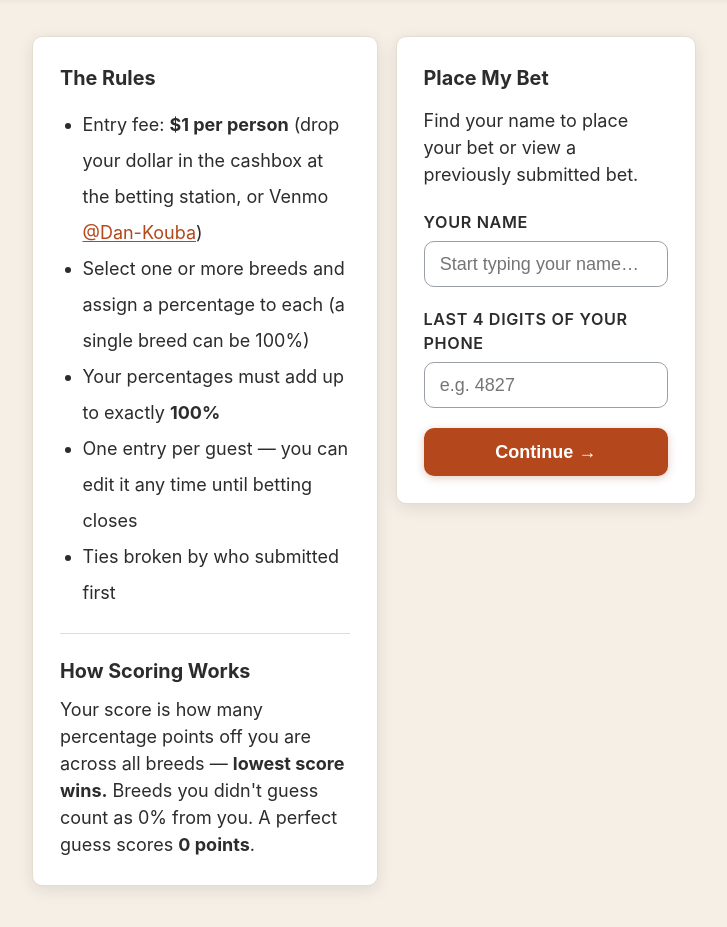
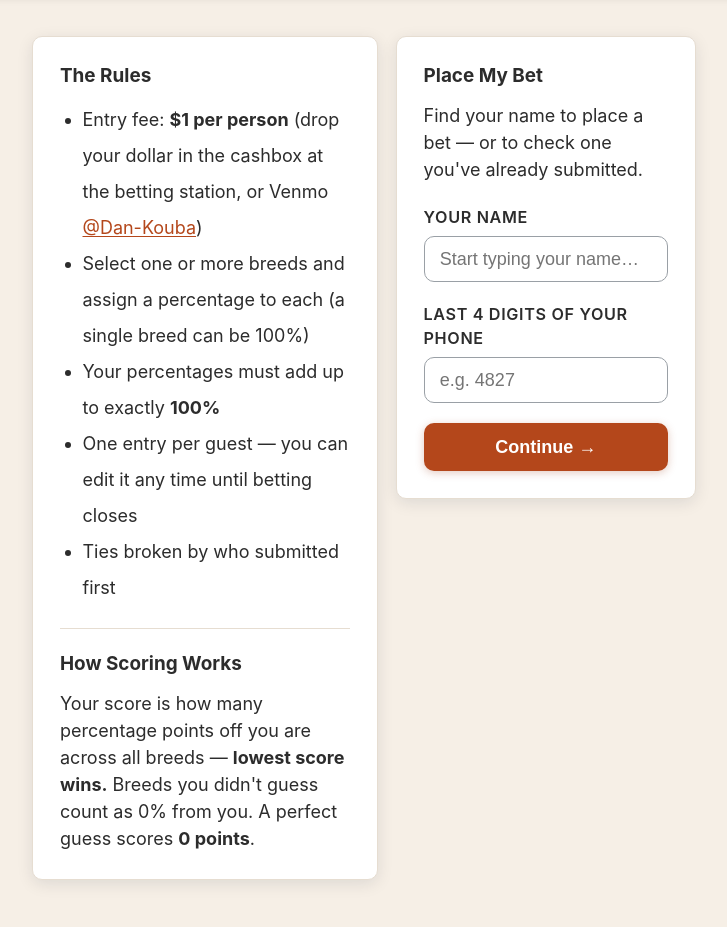
Before and after one commit to Ductapemaster/sparky-dog-bet, a Flask app: page /bet in a window 1280 px wide. Shown: the part 72-999 px from the top of the page, without its empty margins (276-1003 px from the left). After the commit the page ends 956 px from the top, so only its background shows below. Run offline with Flask 3, Linux system fonts and the light colour scheme; data comes from the database, SQL or seed files in the repository; data that the repository does not hold is empty.

Commit message:
Bet page polish: full-height rules, warm copy, consistent titles
- Kiosk bet page is a full-height shell like About: the rules card fills
  the left column (--kvh published globally from base.html), the right
  #bet-panel scrolls. Cash/Venmo boxes restored to the larger size.
- Bet Placed view auto-logout countdown 10s -> 30s so a returning guest
  has time to read their submission; global idle watchdog stays 90s.
- Gas-pump "Bet locked in" confirmation capped to leaderboard width
  (.bet-confirm, centered) instead of full-bleed.
- Warmer logged-in copy ("Welcome, {first}! ... Good luck!").
- Shared .card-title (1.05rem/700) standardizes titles across the bet
  and leaderboard cards.

Co-Authored-By: Claude Opus 4.8 <noreply@anthropic.com>

```diff
--- a/app/static/style.css
+++ b/app/static/style.css
@@ -828,14 +828,25 @@ html.kiosk .photos-scroll-hint .arrow {
     align-items: start;
   }
 }
-/* Density compression of the rules card — kiosk-only, so it fits one iPad screen
-   without scroll. !important beats the markup's inline styles. */
-html.kiosk .bet-info .card { margin-bottom: 0.85rem !important; }
-html.kiosk .bet-info ul { line-height: 1.5 !important; margin: 0 !important; }
-html.kiosk .bet-info ul li { margin-bottom: 0.1rem; }
-html.kiosk .bet-info hr { margin: 0.7rem 0 !important; }
-html.kiosk .bet-info h3 { font-size: 1rem !important; margin-bottom: 0.45rem !important; }
-html.kiosk .bet-info p { font-size: 0.92rem; }
+/* Kiosk bet page is a full-height shell like About: the rules card fills the
+   screen on the left, and the right panel (#bet-panel) is the lone scroll region.
+   Scoped with :has(.bet-layout) so the gas-pump confirmation (no .bet-layout)
+   keeps normal flow. */
+html.kiosk:has(.bet-layout),
+html.kiosk body:has(.bet-layout) { height: var(--kvh, 100svh); overflow: hidden; }
+html.kiosk body:has(.bet-layout) { display: flex; flex-direction: column; }
+html.kiosk body:has(.bet-layout) .main { flex: 1; min-height: 0; overflow: hidden; }
+html.kiosk:has(.bet-layout) .bet-layout { height: 100%; align-items: stretch; }
+html.kiosk .bet-info { height: 100%; min-height: 0; }
+html.kiosk .bet-info > .card { height: 100%; overflow-y: auto; margin-bottom: 0 !important; }
+html.kiosk .bet-panel { height: 100%; min-height: 0; overflow-y: auto; }
+
+/* The "bet locked in" confirmation isn't full-bleed — cap it to the leaderboard
+   width and centre it. */
+.bet-confirm { max-width: 820px; margin: 0 auto; }
+
+/* Consistent card title size across guest-facing cards (bet, leaderboard). */
+.card-title { font-size: 1.05rem; font-weight: 700; line-height: 1.3; margin: 0 0 0.75rem; }
 
 /* Leaderboard is a single card, so it keeps comfortable side margins (centered,
    capped width) rather than stretching across the full-width kiosk container. */
--- a/app/templates/base.html
+++ b/app/templates/base.html
@@ -34,6 +34,20 @@
   </main>
   {% if kiosk %}
   <style>html, body { overscroll-behavior: none; }</style>
+  {# Publish the REAL visible viewport height (--kvh) for every kiosk page so the
+     full-height shells (About bio, bet rules) fill exactly to the bottom.
+     visualViewport.height excludes the Safari toolbar; innerHeight is the fallback. #}
+  <script>
+  (function () {
+    var root = document.documentElement;
+    function vh() { return (window.visualViewport && window.visualViewport.height) || window.innerHeight; }
+    function setVH() { root.style.setProperty('--kvh', Math.round(vh()) + 'px'); }
+    setVH();
+    window.addEventListener('resize', setVH);
+    window.addEventListener('orientationchange', setVH);
+    if (window.visualViewport) window.visualViewport.addEventListener('resize', setVH);
+  })();
+  </script>
   {# Deliberately low-key: reads "Kiosk mode" until hovered/focused, when it
      reveals an "Exit" button. Keeps the exit non-obvious to casual guests. #}
   <a href="{{ url_for('main.kiosk', exit=1) }}" class="kiosk-pill" aria-label="Exit kiosk mode">
--- a/app/templates/bet.html
+++ b/app/templates/bet.html
@@ -4,7 +4,7 @@
 {% macro scoring_block() %}
   {# Scoring lives at the bottom of the single Rules card (see rules_block). #}
   <hr style="border:none; border-top:1px solid var(--border); margin:1.25rem 0;">
-  <h3 style="font-size:1.1rem; font-weight:700; margin-bottom:0.5rem;">How Scoring Works</h3>
+  <h3 class="card-title">How Scoring Works</h3>
   <p>
     Your score is how many percentage points off you are across all breeds — <strong>lowest score wins.</strong>
     Breeds you didn't guess count as 0% from you. A perfect guess scores <strong>0 points</strong>.
@@ -12,30 +12,30 @@
 {% endmacro %}
 {% macro rules_block() %}
 <div class="card" style="margin-bottom:1.25rem;">
-  <h3 style="font-size:1.1rem; font-weight:700; margin-bottom:0.75rem;">The Rules</h3>
+  <h3 class="card-title">The Rules</h3>
   {% if kiosk %}
-  <p style="margin-bottom:0.55rem;"><strong>Entry fee: $1 per person</strong> — pick whichever is easiest:</p>
-  <div style="display:flex; gap:0.6rem; margin-bottom:0.7rem; flex-wrap:wrap; align-items:stretch;">
+  <p style="margin-bottom:0.75rem;"><strong>Entry fee: $1 per person</strong> — pick whichever is easiest:</p>
+  <div style="display:flex; gap:0.75rem; margin-bottom:1rem; flex-wrap:wrap; align-items:stretch;">
     {# ── Cash option ── #}
-    <div style="flex:1 1 150px; border:1px solid var(--border); border-radius:14px; padding:0.65rem 0.6rem; text-align:center; display:flex; flex-direction:column; align-items:center; justify-content:flex-start;">
-      <div style="flex:1; display:flex; align-items:center; justify-content:center; margin-bottom:0.4rem;">
-        <div style="position:relative; width:100px; height:62px; background:#dcfce7; border:2px solid #16a34a; border-radius:9px; display:flex; align-items:center; justify-content:center;">
-          <div style="width:32px; height:32px; border-radius:50%; background:#ffffff; border:2px solid #16a34a; display:flex; align-items:center; justify-content:center; color:#15803d; font-weight:700; font-size:17px; line-height:1;">$</div>
-          <span style="position:absolute; left:8px; top:50%; transform:translateY(-50%); width:6px; height:6px; border-radius:50%; background:#16a34a;"></span>
-          <span style="position:absolute; right:8px; top:50%; transform:translateY(-50%); width:6px; height:6px; border-radius:50%; background:#16a34a;"></span>
+    <div style="flex:1 1 150px; border:1px solid var(--border); border-radius:14px; padding:1.1rem 0.75rem; text-align:center; display:flex; flex-direction:column; align-items:center; justify-content:flex-start;">
+      <div style="flex:1; display:flex; align-items:center; justify-content:center; margin-bottom:0.6rem;">
+        <div style="position:relative; width:128px; height:82px; background:#dcfce7; border:2px solid #16a34a; border-radius:11px; display:flex; align-items:center; justify-content:center;">
+          <div style="width:42px; height:42px; border-radius:50%; background:#ffffff; border:2px solid #16a34a; display:flex; align-items:center; justify-content:center; color:#15803d; font-weight:700; font-size:22px; line-height:1;">$</div>
+          <span style="position:absolute; left:10px; top:50%; transform:translateY(-50%); width:7px; height:7px; border-radius:50%; background:#16a34a;"></span>
+          <span style="position:absolute; right:10px; top:50%; transform:translateY(-50%); width:7px; height:7px; border-radius:50%; background:#16a34a;"></span>
         </div>
       </div>
       <div style="font-weight:700;">Pay with cash</div>
-      <p class="muted" style="font-size:0.75rem; margin-top:0.15rem;">Drop $1 in the cash box</p>
+      <p class="muted" style="font-size:0.85rem; margin-top:0.25rem;">Drop $1 in the cash box</p>
     </div>
     {# ── Venmo option ── #}
-    <div style="flex:1 1 150px; border:1px solid var(--border); border-radius:14px; padding:0.65rem 0.6rem; text-align:center; display:flex; flex-direction:column; align-items:center; justify-content:flex-start;">
-      <div style="flex:1; display:flex; align-items:center; justify-content:center; margin-bottom:0.4rem;">
+    <div style="flex:1 1 150px; border:1px solid var(--border); border-radius:14px; padding:1.1rem 0.75rem; text-align:center; display:flex; flex-direction:column; align-items:center; justify-content:flex-start;">
+      <div style="flex:1; display:flex; align-items:center; justify-content:center; margin-bottom:0.6rem;">
         <img src="{{ url_for('main.venmo_qr') }}" alt="Scan this code to pay with Venmo"
-             style="width:94px; height:94px; image-rendering:pixelated;">
+             style="width:130px; height:130px; image-rendering:pixelated;">
       </div>
       <div style="font-weight:700;">Pay with Venmo</div>
-      <p class="muted" style="font-size:0.75rem; margin-top:0.15rem;">Scan this code with your phone</p>
+      <p class="muted" style="font-size:0.85rem; margin-top:0.25rem;">Scan this code with your phone</p>
     </div>
   </div>
   <ul style="padding-left:1.25rem; line-height:2;">
@@ -60,12 +60,14 @@
 {# ── Kiosk: gas-pump confirmation after a NEW bet — the ONE full-width state.
    bet.js detects the missing #bet-panel and swaps the whole <main> for it. ── #}
 {% if kiosk_thanks %}
+<div class="bet-confirm">
 <div class="card" style="text-align:center; margin-bottom:1.25rem;">
   <div style="font-size:2.5rem; margin-bottom:0.5rem;">✅</div>
-  <h3 style="margin-bottom:0.5rem;">Bet locked in — thanks!</h3>
+  <h3 class="card-title" style="text-align:center;">Bet locked in — thanks!</h3>
   <p class="muted" style="margin-bottom:1.25rem;">Your entry is in. Tap below or hand the iPad back when you're done.</p>
   <a href="{{ url_for('main.about') }}" class="btn btn-primary btn-full"
      data-countdown-href="{{ url_for('main.about') }}" data-countdown-seconds="10" data-countdown-label="I'm done">I'm done</a>
+</div>
 </div>
 
 {% else %}
@@ -109,7 +111,7 @@
   {% endif %}
 
   <div class="card" style="margin-bottom:1.25rem;">
-    <h3 style="font-size:1rem; font-weight:700; margin-bottom:1rem;">Your Breed Breakdown</h3>
+    <h3 class="card-title">Your Breed Breakdown</h3>
     <table>
       <thead>
         <tr><th>Breed</th><th style="text-align:right;">Percentage</th></tr>
@@ -127,7 +129,7 @@
 
   {% if actual_results and bet %}
   <div class="card" style="margin-bottom:1.25rem;">
-    <h3 style="font-size:1rem; font-weight:700; margin-bottom:1rem;">How You Did</h3>
+    <h3 class="card-title">How You Did</h3>
     <table>
       <thead>
         <tr><th>Breed</th><th style="text-align:right;">Your Guess</th><th style="text-align:right;">Actual</th><th style="text-align:right;">Points Off</th></tr>
@@ -173,7 +175,7 @@
   {# Kiosk auto-logout: gas-pump countdown (handled by bet.js) returns to the login
      screen so the iPad is ready for the next guest if this one walks away. #}
   <a href="{{ url_for('main.bet_logout') }}" class="btn btn-primary btn-full" style="margin-bottom:1.25rem;"
-     data-countdown-href="{{ url_for('main.bet_logout') }}" data-countdown-seconds="10" data-countdown-label="Log out">
+     data-countdown-href="{{ url_for('main.bet_logout') }}" data-countdown-seconds="30" data-countdown-label="Log out">
     Log out
   </a>
   {% endif %}
@@ -182,7 +184,7 @@
   {% elif locked %}
   <div class="card" style="text-align:center; margin-bottom:1.25rem;">
     <div style="font-size:2rem; margin-bottom:0.75rem;">🔒</div>
-    <h3 style="margin-bottom:0.5rem;">Betting is Closed</h3>
+    <h3 class="card-title" style="text-align:center;">Betting is Closed</h3>
     {% if status.deadline_display %}
     <p class="muted">Betting closed at {{ status.deadline_display }}. The results will be revealed at the Reception Dinner on Saturday!</p>
     {% else %}
@@ -192,7 +194,7 @@
 
   {% if bet %}
   <div class="card" style="margin-bottom:1.25rem;">
-    <h3 style="font-size:1rem; font-weight:700; margin-bottom:1rem;">Your Submission</h3>
+    <h3 class="card-title">Your Submission</h3>
     <table>
       <thead>
         <tr><th>Breed</th><th style="text-align:right;">Percentage</th></tr>
@@ -211,7 +213,7 @@
 
   {% if actual_results and bet %}
   <div class="card" style="margin-bottom:1.25rem;">
-    <h3 style="font-size:1rem; font-weight:700; margin-bottom:1rem;">How You Did</h3>
+    <h3 class="card-title">How You Did</h3>
     <table>
       <thead>
         <tr><th>Breed</th><th style="text-align:right;">Your Guess</th><th style="text-align:right;">Actual</th><th style="text-align:right;">Points Off</th></tr>
@@ -250,10 +252,10 @@
   {# ── Bet form (place or edit) ── #}
   {% elif show_form %}
   <div class="card">
-    <h3 style="font-size:1.1rem; font-weight:700; margin-bottom:0.75rem;">{% if editing %}Edit My Bet{% else %}Place My Bet{% endif %}</h3>
+    <h3 class="card-title">{% if editing %}Edit My Bet{% else %}Place My Bet{% endif %}</h3>
     <p style="margin-bottom:1rem;">
-      {% if editing %}Editing bet for{% else %}Placing bet for{% endif %} <strong>{{ guest.name }}</strong>.
-      Assign percentages to one or more breeds — they must add up to exactly <strong>100%</strong>.
+      {% if editing %}Welcome back, <strong>{{ guest.name.split()[0] }}</strong>! Tweak your picks below{% else %}Welcome, <strong>{{ guest.name.split()[0] }}</strong>! Place your bet below{% endif %} —
+      pick one or more breeds whose percentages add up to exactly <strong>100%</strong>. Good luck! 🐾
     </p>
 
     {% if error %}
@@ -336,9 +338,9 @@
   {# ── Identity lookup (login) ── #}
   {% else %}
   <div class="card">
-    <h3 style="font-size:1.1rem; font-weight:700; margin-bottom:0.75rem;">Place My Bet</h3>
+    <h3 class="card-title">Place My Bet</h3>
     <p style="margin-bottom:1.25rem;">
-      Find your name to place your bet or view a previously submitted bet.
+      Find your name to place a bet — or to check one you've already submitted.
     </p>
 
     {% if error %}
--- a/app/templates/leaderboard.html
+++ b/app/templates/leaderboard.html
@@ -9,12 +9,12 @@
 {% if not status.revealed %}
 <div class="card" style="text-align:center;">
   <div style="font-size:2rem; margin-bottom:0.75rem;">🎲</div>
-  <h3 style="margin-bottom:0.5rem;">Results Not Yet Revealed</h3>
+  <h3 class="card-title" style="text-align:center;">Results Not Yet Revealed</h3>
   <p class="muted">The leaderboard will be revealed at the Reception Dinner on Saturday. Check back then to see where you landed!</p>
 </div>
 {% else %}
 <div class="card">
-  {% if kiosk %}<h3 style="font-size:1.1rem; font-weight:700; margin-bottom:0.75rem;">Leaderboard</h3>{% endif %}
+  {% if kiosk %}<h3 class="card-title">Leaderboard</h3>{% endif %}
   <p class="muted" style="margin-bottom:1rem;">Score is how many percentage points off you are across all breeds — lowest score wins. Breeds not guessed count as 0%. Tap any row to see that person's full breakdown.</p>
   <table>
     <thead>
```
